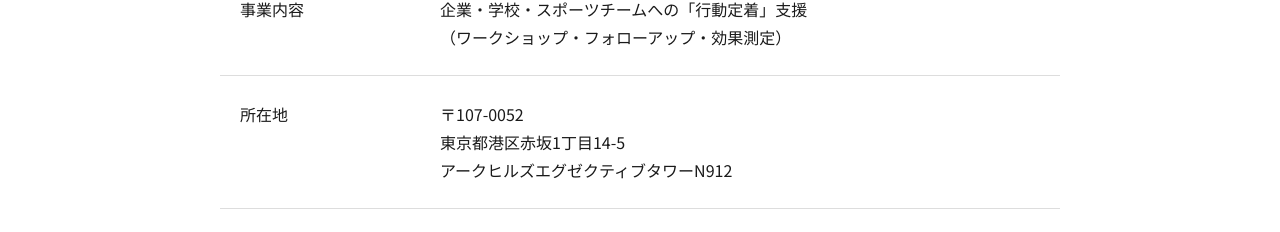
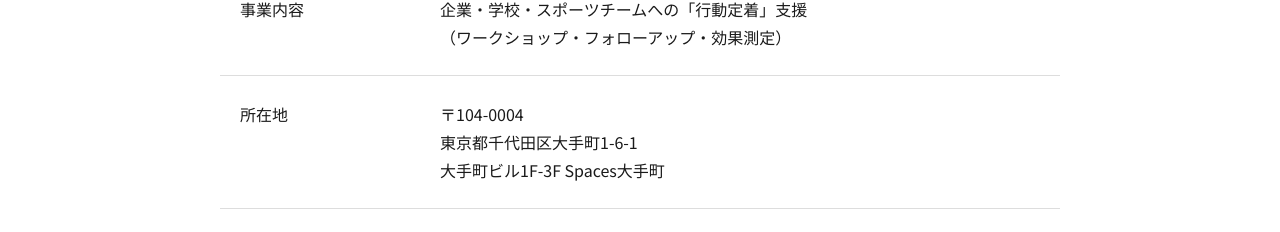
Before and after one commit to ikiiki-web/ikiiki-web, a Next.js app: page /company in a window 1280 px wide. Shown: the part 720-952 px from the top of the page. Built offline with nearby package versions, Linux system fonts and the light colour scheme; no server answers.

Commit message:
update address

```diff
--- a/src/components/blocks/Footer.tsx
+++ b/src/components/blocks/Footer.tsx
@@ -13,7 +13,7 @@ const Footer = () => {
             <img css={footerLogo} src='/img/common/logo.svg' alt='イキイキ（ＩＫ！ＩＫ！）' />
             <p css={footerInfo}>
               <span>株式会社イキイキ（ＩＫ！ＩＫ！）</span>
-              〒107-0052
+              〒104-0004
               <br />
               東京都港区赤坂1丁目14-5
               <br />
--- a/src/pages/company/index.tsx
+++ b/src/pages/company/index.tsx
@@ -47,11 +47,11 @@ const CompanyPage: React.FC = () => {
               <tr>
                 <th>所在地</th>
                 <td>
-                  〒107-0052
+                  〒104-0004
                   <br />
-                  東京都港区赤坂1丁目14-5
+                  東京都千代田区大手町1-6-1
                   <br />
-                  アークヒルズエグゼクティブタワーN912
+                  大手町ビル1F-3F Spaces大手町
                 </td>
               </tr>
             </tbody>
--- a/src/pages/contact/index.tsx
+++ b/src/pages/contact/index.tsx
@@ -79,9 +79,9 @@ const DocumentContactPage = () => {
 
         ＝＝＝＝＝＝＝＝<br />
         株式会社イキイキ（ＩＫ！ＩＫ！）<br />
-        〒107-0052<br />
-        東京都港区赤坂1丁目14-5<br />
-        アークヒルズエグゼクティブタワーN912<br />
+        〒104-0004<br />
+        東京都千代田区大手町1-6-1<br />
+        大手町ビル1F-3F Spaces大手町<br />
         ＝＝＝＝＝＝＝＝`,
 
         adminSubject: '【お問い合わせ】IK!IK!サイトからのお問い合わせがありました。',
--- a/src/pages/document-contact/index.tsx
+++ b/src/pages/document-contact/index.tsx
@@ -73,9 +73,9 @@ const DocumentContactPage = () => {
 
         ＝＝＝＝＝＝＝＝<br />
         株式会社イキイキ（ＩＫ！ＩＫ！）<br />
-        〒107-0052<br />
-        東京都港区赤坂1丁目14-5<br />
-        アークヒルズエグゼクティブタワーN912<br />
+        〒104-0004<br />
+        東京都千代田区大手町1-6-1<br />
+        大手町ビル1F-3F Spaces大手町<br />
         ＝＝＝＝＝＝＝＝`,
 
         adminSubject: '【資料請求】IK!IK!サイトからのお問い合わせがありました。',
```
